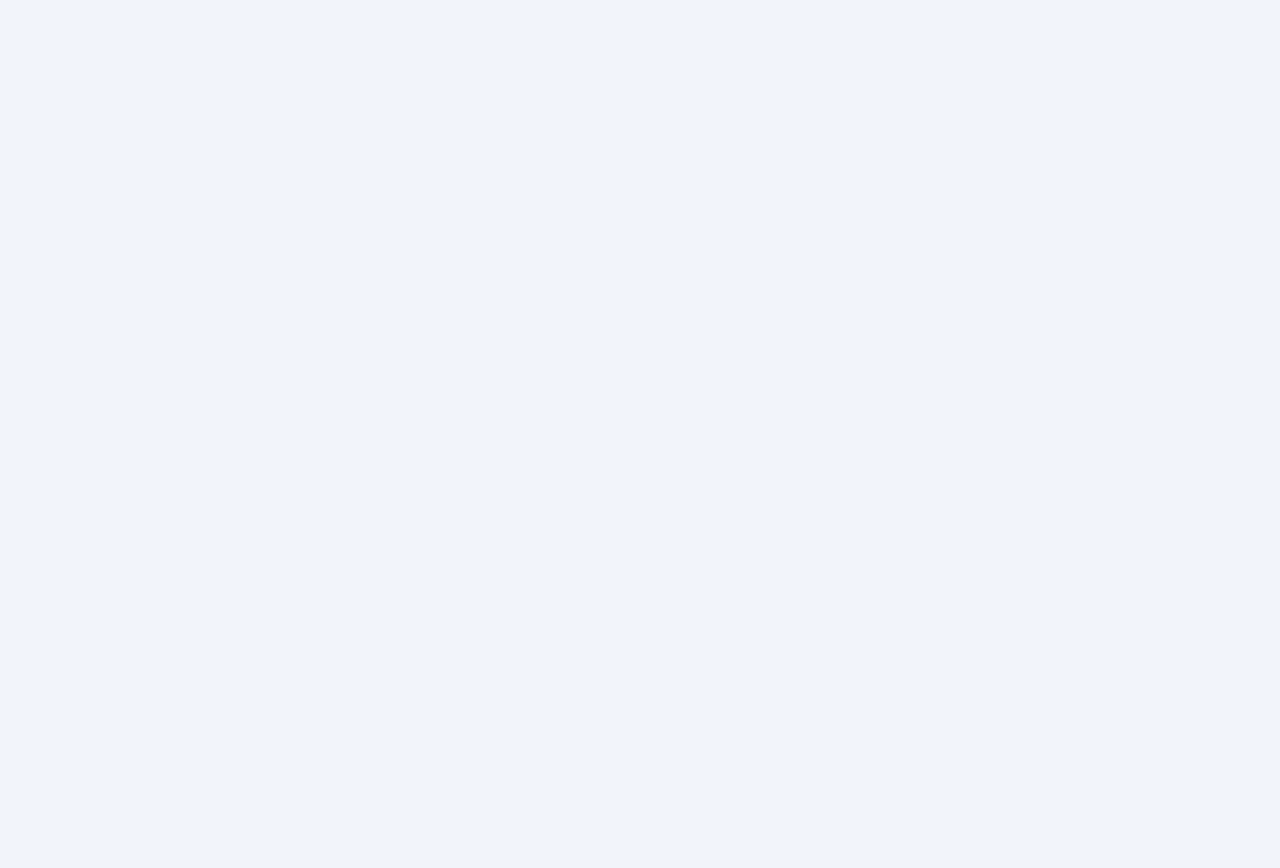
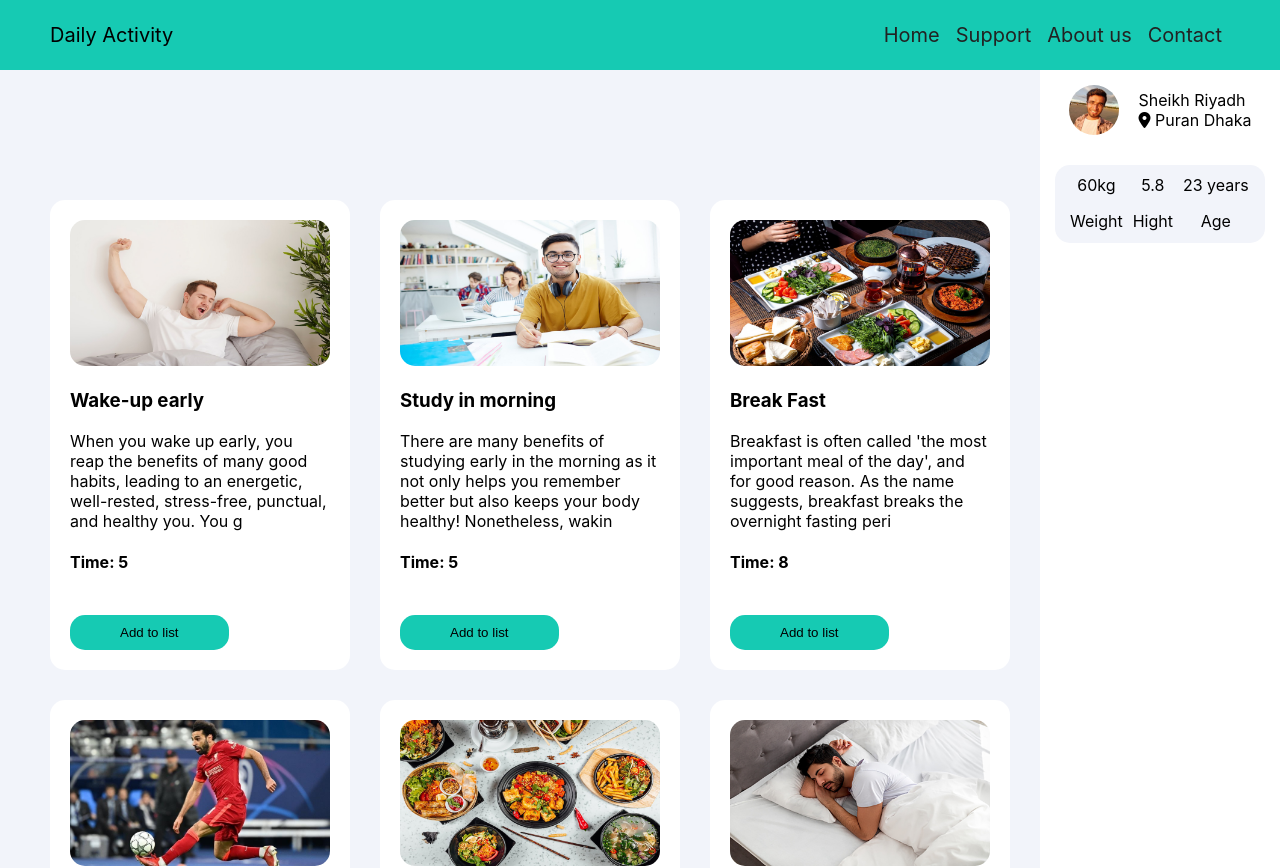
Before and after one commit to sheikh-riyadh/daily-activity, a React (Create React App) app: page / in a window 1280 px wide. Shown: the top 868 px of the page. Before the commit the page ends 800 px from the top, so only its background shows below. Built offline with nearby package versions, Linux system fonts and the light colour scheme.

Commit message:
added header section

```diff
--- a/src/App.css
+++ b/src/App.css
@@ -40,5 +40,4 @@
 
 body {
   background-color: #F2F4FA;
-  padding-left: 50px;
 }
--- a/src/App.js
+++ b/src/App.js
@@ -1,8 +1,11 @@
 import './App.css';
-
+import Header from './components/Header/Header';
+import Items from './components/Items/Items';
 function App() {
   return (
     <div className='main-container'>
+      <Header></Header>
+      <Items></Items>
     </div>
   );
 }
--- /dev/null
+++ b/src/components/Header/Header.css
@@ -0,0 +1,15 @@
+.menu-container {
+    display: flex;
+    justify-content: space-between;
+    padding: 15px 50px;
+    background-color: #16CAB3;
+    font-size: 20px;
+    align-items: center;
+}
+
+.menu-items a {
+    text-decoration: none;
+    display: inline-block;
+    padding: 8px;
+    color: #222;
+}
--- /dev/null
+++ b/src/components/Header/Header.js
@@ -0,0 +1,21 @@
+import React from 'react';
+import './Header.css'
+
+const Header = () => {
+    return (
+        <div className='menu-container'>
+            <div>
+                <i className="fa-solid fa-wave-pulse"></i>
+                <span>Daily Activity</span>
+            </div>
+            <div className='menu-items'>
+                <a href="/home">Home</a>
+                <a href="/home">Support</a>
+                <a href="/home">About us</a>
+                <a href="/home">Contact</a>
+            </div>
+        </div>
+    );
+};
+
+export default Header;
--- a/src/components/Items/Items.css
+++ b/src/components/Items/Items.css
@@ -2,6 +2,7 @@
     display: grid;
     grid-template-columns: 4fr 1fr;
     gap: 30px;
+    padding-left: 50px;
 }
 
 .items-container {
--- a/src/components/Items/Items.js
+++ b/src/components/Items/Items.js
@@ -1,4 +1,5 @@
 import React, { useEffect, useState } from 'react';
+import Header from '../Header/Header';
 import Item from '../Item/Item';
 import './Items.css'
 
@@ -18,6 +19,7 @@ const Items = () => {
         console.log(time)
     }
     return (
+        <div>
             <div className='items-main-container'>
                 <div className='items-container'>
                     {
@@ -52,6 +54,7 @@ const Items = () => {
                     </div>
                 </div>
             </div>
+        </div>
     );
 };
 
```
Lines whose indentation alone changed are shown as unchanged.
